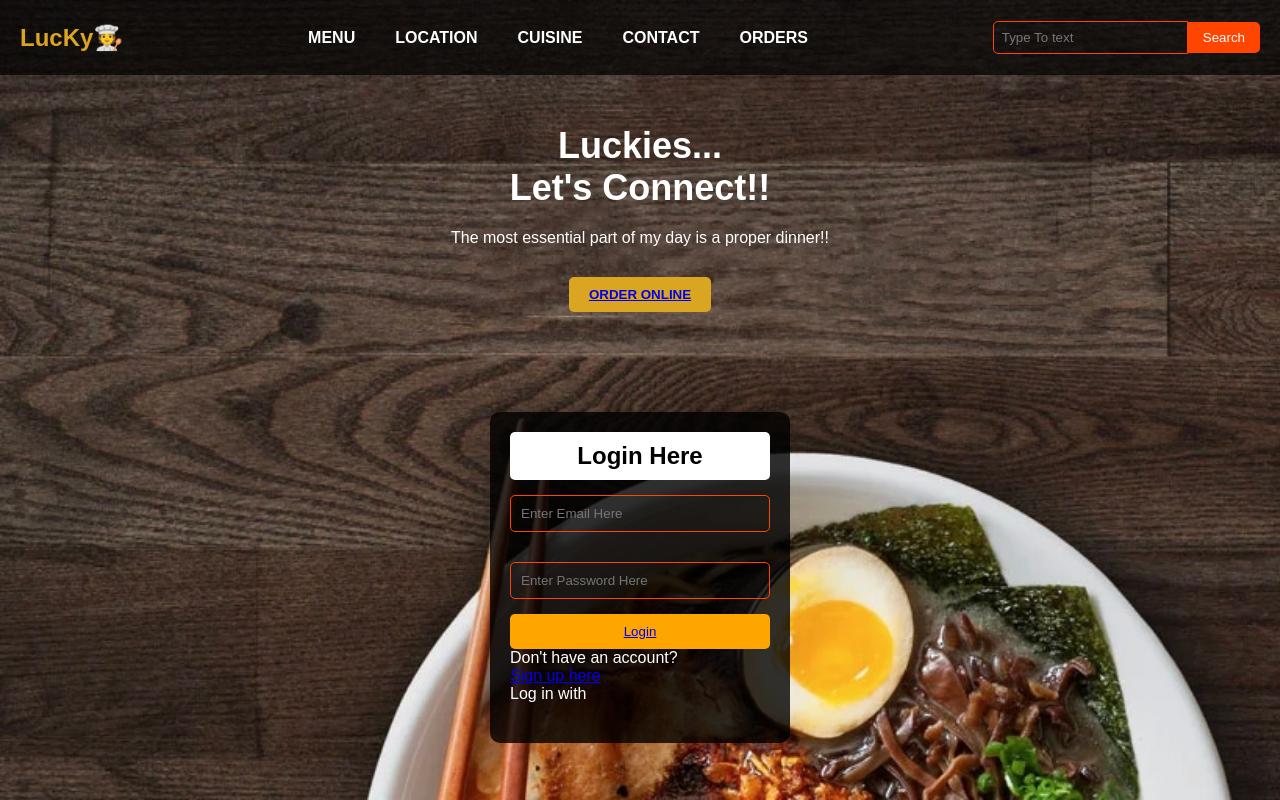
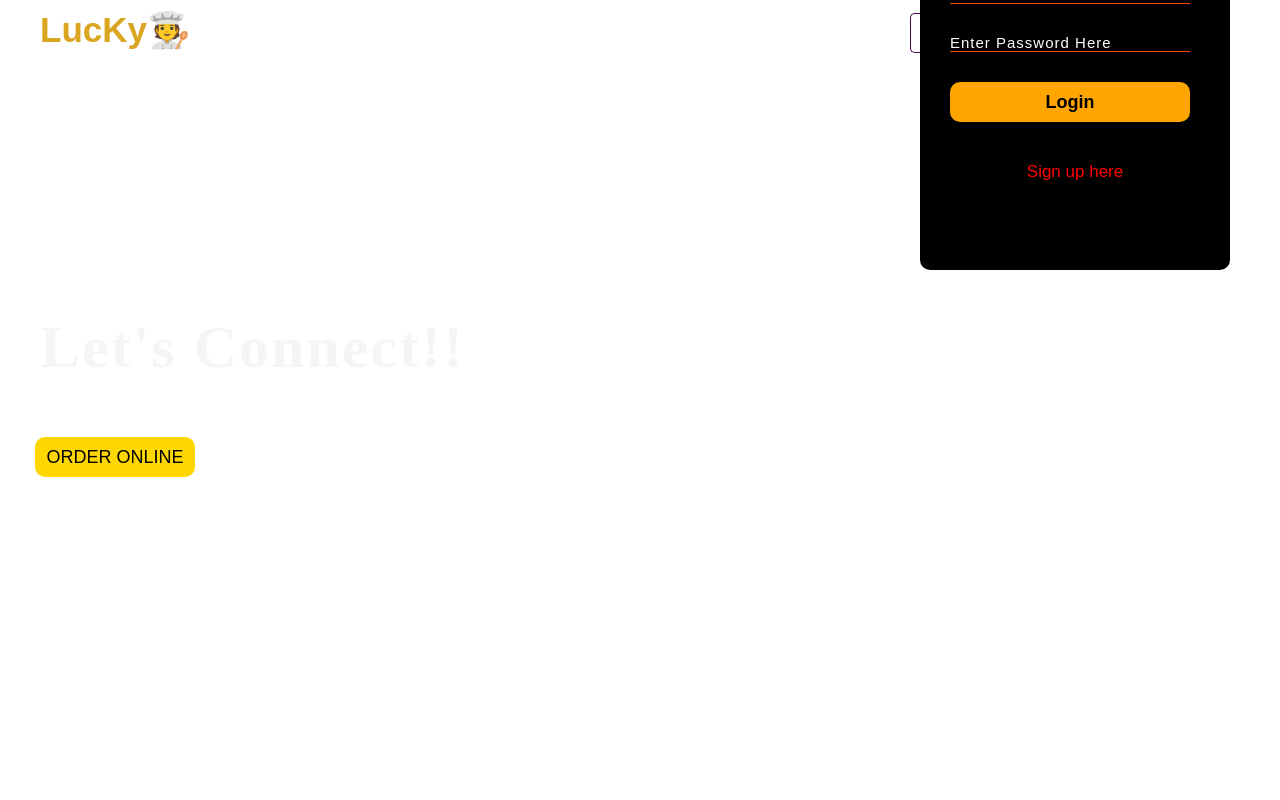
Before and after one commit to pragnak06/luckyRestaurant, a plain HTML site: page index.html in a window 1280 px wide. Drawn offline with Linux system fonts and the light colour scheme.

Commit message:
Update styles.css

```diff
--- a/styles.css
+++ b/styles.css
@@ -1,176 +1,245 @@
-* {
+*{
     margin: 0;
     padding: 0;
-    box-sizing: border-box;
+
+}
+body{
+    background-size: 100%;
+}
+.main{
+    width: 100%;
+
+    background-repeat: no-repeat;
+    background-attachment: fixed;
+    background-size: cover;
+    background-position: center;
+    height: 100vh;
+
+}
+.navbar{
+    width: 1200px;
+    height: 75px;
+    margin: auto;
+}
+.icon{
+    width: 200px;
+    float: left;
+    height: 70px;
+}
+.logo{
+    color:goldenrod;
+    font-size: 35px;
+    font-family: Arial;
+    padding-left: -20px;
+    float: left;
+    padding-top: 10px;
+
+}
+.menu{
+    width: 400px;
+    float: left;
+    height: 70px;
+}
+ul{
+    float: left;
+    display: flex;
+    justify-content: center;
+    align-items: center;
+}
+ul li{
+    list-style: none;
+    margin-left: 62px;
+    margin-top:  27px;
+    font-size: 14px;
+}
+ ul li a{
+    text-decoration: none;
+    color: #fff;
+    font-family: Arial;
+    font-weight: bold;
+    border-radius:5px;
+    transition: 0.4s ease-in-out;
+}
+ul li a:hover{
+    color:orangered;
+}
+.search{
+    width: 330px;
+    float: left;
+    margin-left: 270px;
+}
+.srch{
+    font-family: 'Times New Roman';
+    width: 200px;
+    height: 40px;
+    background: transparent;
+    border: 1px solid rgb(77, 3, 76);
+    margin-top: 13px;
+    color: #fff;
+    border-right: none;
+    font-size: 16px;
+    float: left;
+    padding: 10px;
+    border-bottom-left-radius: 5px;
+    border-top-left-radius: 5px;
+}
+.btn{
+    width: 100px;
+    height: 40px;
+    background:orangered;
+    border: 5px solid orange;
+    margin-top: 13px;
+    color: #fff;
+    font-size: 15px;
+    border-bottom-right-radius: 5px;
+    border-bottom-right-radius: 5px;
 }
 
-body {
-    background-image: url('pic1.jpg');
-    background-size: cover;
-    background-repeat: no-repeat;
-    background-attachment: fixed;
-    font-family: Arial, sans-serif;
+.btn:focus{
+    outline: none;
 }
-
-.navbar {
-    width: 100%;
-    height: 75px;
-    display: flex;
-    justify-content: space-between;
-    align-items: center;
-    padding: 0 20px;
-    background: rgba(0, 0, 0, 0.7);
+.srch:focus{
+    outline: none;
 }
-
-.icon .logo {
-    color: goldenrod;
-    font-size: 24px;
+.content{
+    width: 1200px;
+    height: auto;
+    margin: auto;
+    color:#fff;
+    position: relative;
+}
+.content .par{
+    padding-left: -20px;
+    padding-bottom: 25px;
+    font-family: Arial;
+    letter-spacing: 1.2px;
+    line-height: 30px;
+}
+.content h1{
+    font-family: 'Times New Roman';
+    font-size: 50px;
+    padding-left: -20px;
+    margin-top: 15%;
+    letter-spacing: 2px;
+}
+.content .cn{
+    width: 160px;
+    height: 40px;
+    background: gold;
+    border: none;
+    margin-bottom: 10px;
+    margin-left: -5px;
+    font-size:18px;
+    border-radius:10px;
+    cursor: pointer;
+    transition: .45 ease;
+}
+.content .cn a{
+    text-decoration: none;
+    color: #000;
+    transition: .3s ease;
+}
+.cn:hover{
+    background-color: #fff;
+}
+.content span{
+    color: whitesmoke;
+    font-size: 60px;
+}
+.form{
+    width: 250px;
+    height: 330px;
+    background:black;
+    position: absolute;
+    top: -120px;
+    left: 920px;
+    border-radius: 10px;
+    padding: 30px;
+}
+.form h2{
+    width: 220px;
+    font-family: sans-serif;
+    text-align: center;
+    color:black;
+    font-size: 22px;
+    background-color: #fff;
+    border-radius: 10px;
+    margin: 2px;
+    padding: 8px;
+}
+.form input{
+    width: 240px;
+    height: 35;
+    background:transparent;
+}
+.form input{
+    width: 240px;
+    height: 35;
+    background: transparent;
+    border-bottom: 1px solid orangered;
+    border-top: none;
+    border-right: none;
+    border-left: none;
+    color: #fff;
+    font-size: 15px;
+    letter-spacing: 1px;
+    margin-top: 30px;
+    font-family:sans-serif;
+}
+.form input:focus{
+    outline: none;
+}
+::placeholder{
+    color:#fff;
+    font-family: Arial;
+}
+.btnn{
+    width: 240px;
+    height: 40px;
+    background: orange;
+    border: none;
+    margin-top: 30px;
+    font-size: 18px;
+    border-radius: 10px;
+    cursor: pointer;
+    color: #fff;
+    transition: o.4s ease;
+}
+.btnn:hover{
+    background: #fff;
+    color: red;
+}
+.btnn a{
+    text-decoration: none;
+    color: #000;
     font-weight: bold;
 }
-
-.menu ul {
-    list-style: none;
-    display: flex;
-    gap: 20px;
+.form .link{
+    font-family: Arial;
+    font-size: 17px;
+    padding-top: 20px;
+    text-align: center;
 }
-
-.menu ul li a {
+.form .link a{
+    text-decoration: none;
+    color:red;
+}
+.liw{
+    padding-top: 15px;
+    padding-bottom: 10px;
+    text-align: center;
+}
+.icons a{
     text-decoration: none;
     color: #fff;
-    font-weight: bold;
-    padding: 5px 10px;
-    transition: color 0.3s;
 }
-
-.menu ul li a:hover {
+.icons ion-icon{
+    color:#fff;
+    font-size: 30px;
+    padding-left: 14px;
+    padding-top: 5px;
+    transition: 0.3s ease;
+}
+.icons ion-icon:hover{
     color: orangered;
 }
-
-.search {
-    display: flex;
-    align-items: center;
-}
-
-.srch {
-    padding: 8px;
-    border: 1px solid orangered;
-    border-radius: 5px 0 0 5px;
-    color: #fff;
-    background: transparent;
-}
-
-.btn {
-    padding: 8px 15px;
-    background: orangered;
-    border: none;
-    color: #fff;
-    border-radius: 0 5px 5px 0;
-    cursor: pointer;
-    transition: background 0.3s;
-}
-
-.btn:hover {
-    background: darkorange;
-}
-
-.content {
-    text-align: center;
-    padding: 50px 20px;
-    color: #fff;
-}
-
-.content h1 {
-    font-size: 36px;
-    margin-bottom: 20px;
-}
-
-.content p {
-    margin-bottom: 30px;
-}
-
-.cn {
-    padding: 10px 20px;
-    background: goldenrod;
-    border: none;
-    border-radius: 5px;
-    cursor: pointer;
-    font-weight: bold;
-}
-
-.form {
-    max-width: 300px;
-    margin: 50px auto;
-    background: rgba(0, 0, 0, 0.8);
-    padding: 20px;
-    border-radius: 10px;
-    color: #fff;
-}
-
-.form h2 {
-    background: #fff;
-    color: black;
-    padding: 10px;
-    border-radius: 5px;
-    text-align: center;
-}
-
-.form input {
-    width: 100%;
-    margin: 15px 0;
-    padding: 10px;
-    border: 1px solid orangered;
-    background: transparent;
-    color: #fff;
-    border-radius: 5px;
-}
-
-.form .btnn {
-    width: 100%;
-    padding: 10px;
-    background: orange;
-    border: none;
-    color: #fff;
-    border-radius: 5px;
-    cursor: pointer;
-    transition: background 0.3s;
-}
-
-.form .btnn:hover {
-    background: darkorange;
-}
-
-.form .icons {
-    display: flex;
-    justify-content: space-around;
-    margin-top: 20px;
-}
-
-.icons ion-icon {
-    font-size: 24px;
-    cursor: pointer;
-    transition: color 0.3s;
-}
-
-.icons ion-icon:hover {
-    color: orangered;
-}
-
-/* Responsive Design */
-@media (max-width: 768px) {
-    .navbar {
-        flex-direction: column;
-    }
-
-    .menu ul {
-        flex-direction: column;
-        gap: 10px;
-    }
-
-    .content h1 {
-        font-size: 28px;
-    }
-
-    .form {
-        width: 90%;
-    }
-}
```
